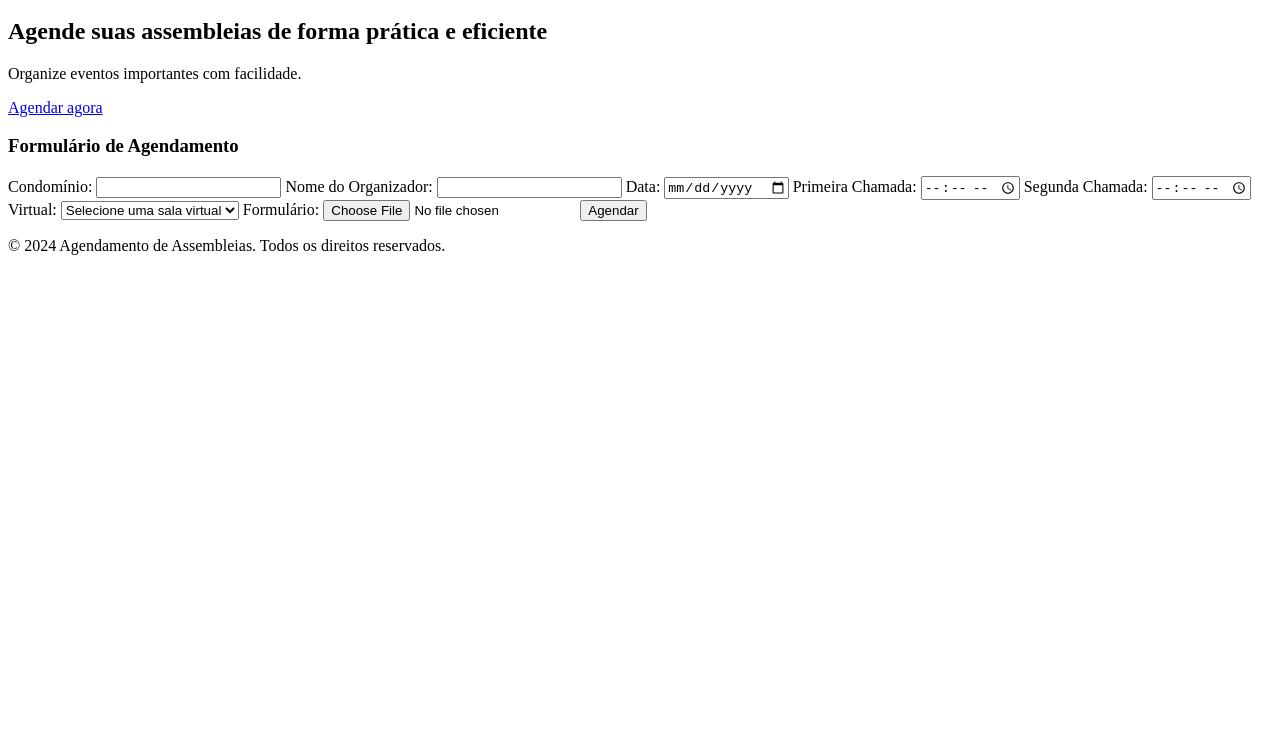
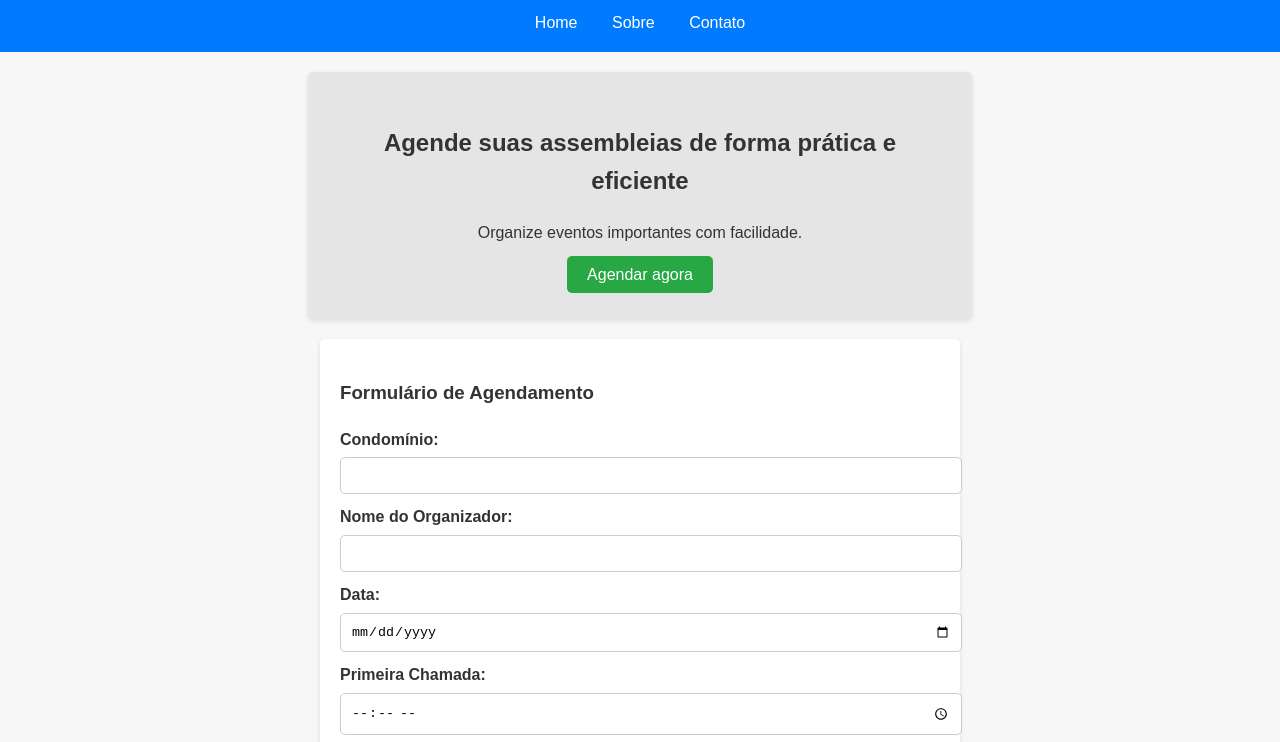
Before and after one commit to RickJesu/Agendamento-Assembleias, a plain HTML site: page index.html in a window 1280 px wide. Shown: the part 100-842 px from the top of the page. Before the commit the page ends 800 px from the top, so only its background shows below. Drawn offline with Linux system fonts and the light colour scheme; the site is published under a folder, as on GitHub Pages, so addresses that start at the root find nothing.

Commit message:
Segundo Commit

```diff
--- a/index.html
+++ b/index.html
@@ -4,7 +4,7 @@
     <meta charset="UTF-8">
     <meta name="viewport" content="width=device-width, initial-scale=1.0">
     <title>Agendamento de Assembleias</title>
-    <link rel="stylesheet" href="/assets/css/style.css">
+    <link rel="stylesheet" href="./src/css/style.css">
 </head>
 <body>
     <!-- Cabeçalho -->
@@ -63,6 +63,7 @@
         </form>
     </section>
 
+    <link rel="stylesheet" href="./src/scripts/main.js">
     <!-- Rodapé -->
     <footer>
         <p>&copy; 2024 Agendamento de Assembleias. Todos os direitos reservados.</p>
```
Also changed, not shown: src/css/style.css (renamed from assets/css/style.css), src/scripts/main.js (added).
